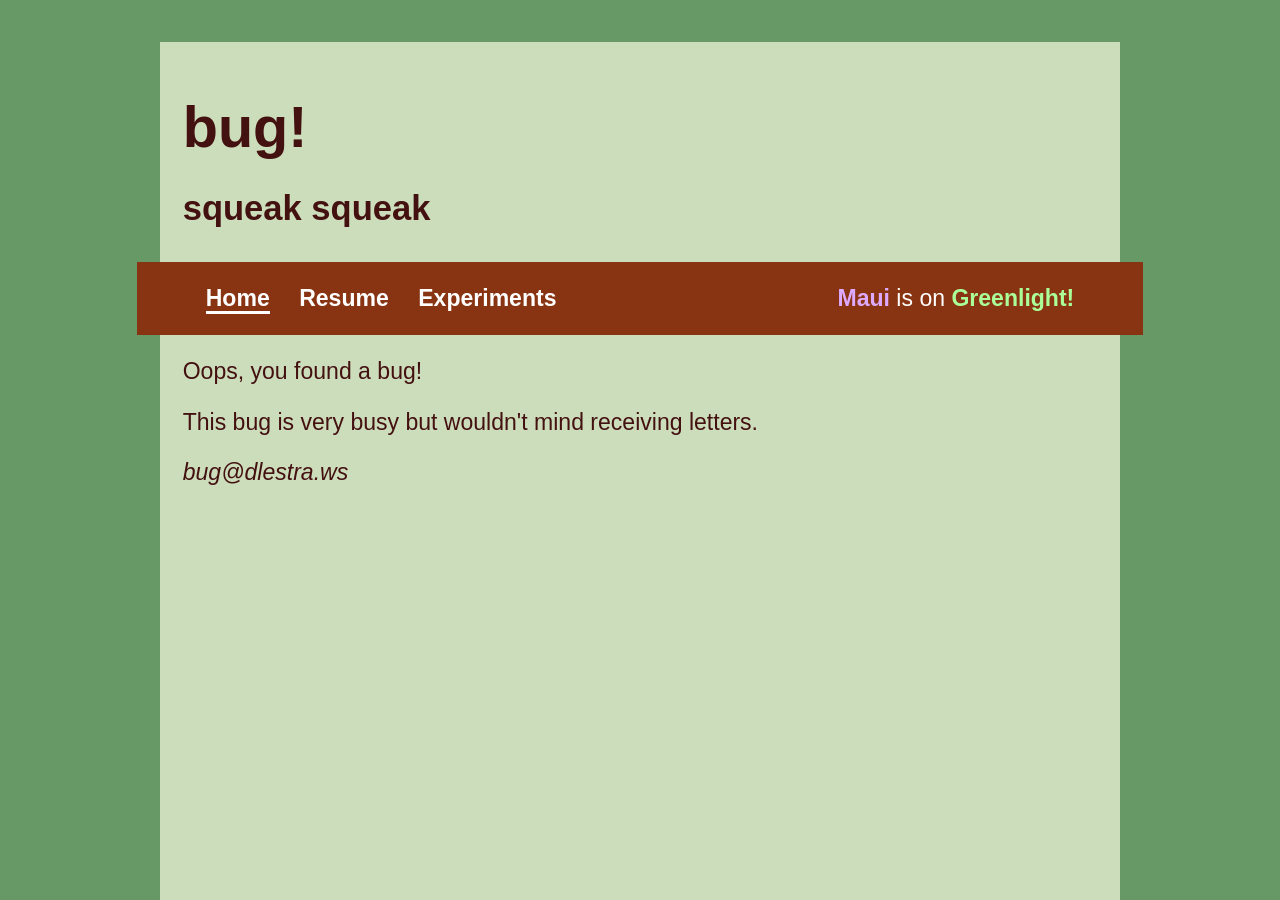
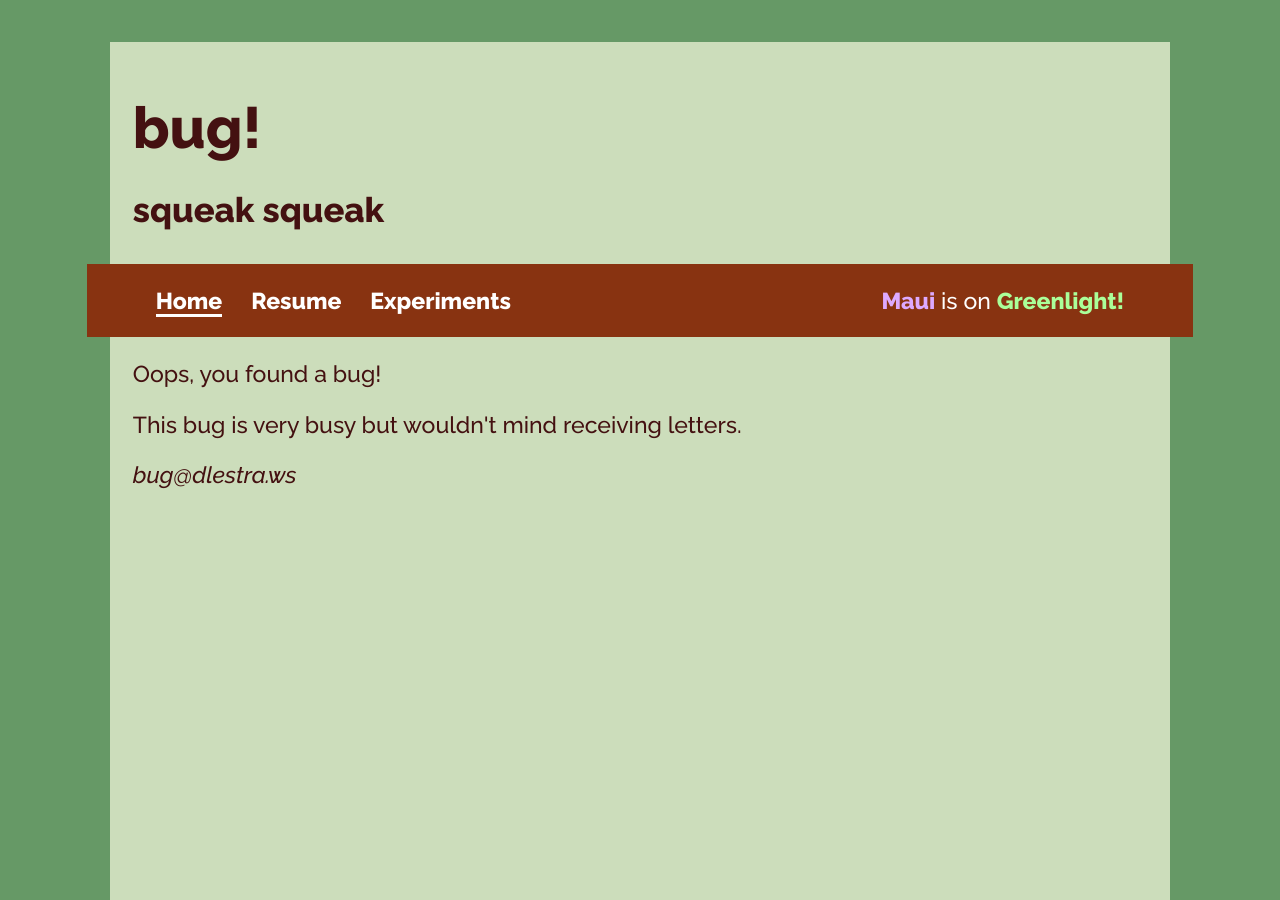
Before and after one commit to bugQ/win.dlestra.ws, a Jekyll site: the page built from index.html, in a window 1280 px wide. Built offline with Jekyll 4.4.1, drawn with Linux system fonts in a browser that asks for light colours; Markdown is read by kramdown in place of the engine named in the settings.

Commit message:
kool fontz

```diff
--- a/css/application.css
+++ b/css/application.css
@@ -1,4 +1,6 @@
 /* Defaults and body. */
+
+@import url(https://fonts.googleapis.com/css?family=Raleway:500italic,500,800);
 
 html {
     box-sizing: border-box;
@@ -16,8 +18,9 @@
     padding-top: 1em;
     height: 100%;
 
-    font-family: sans-serif;
+    font-family: 'Raleway', sans-serif;
     font-size: 120%;
+    font-weight: 500;
 
     background: #696;
     color: #411;
@@ -73,7 +76,7 @@
 nav a, nav a:visited {
     color: #FFF;
     text-decoration: none;
-    font-weight: 900;
+    font-weight: 800;
 }
 
 nav a:focus, nav a:hover {
```
